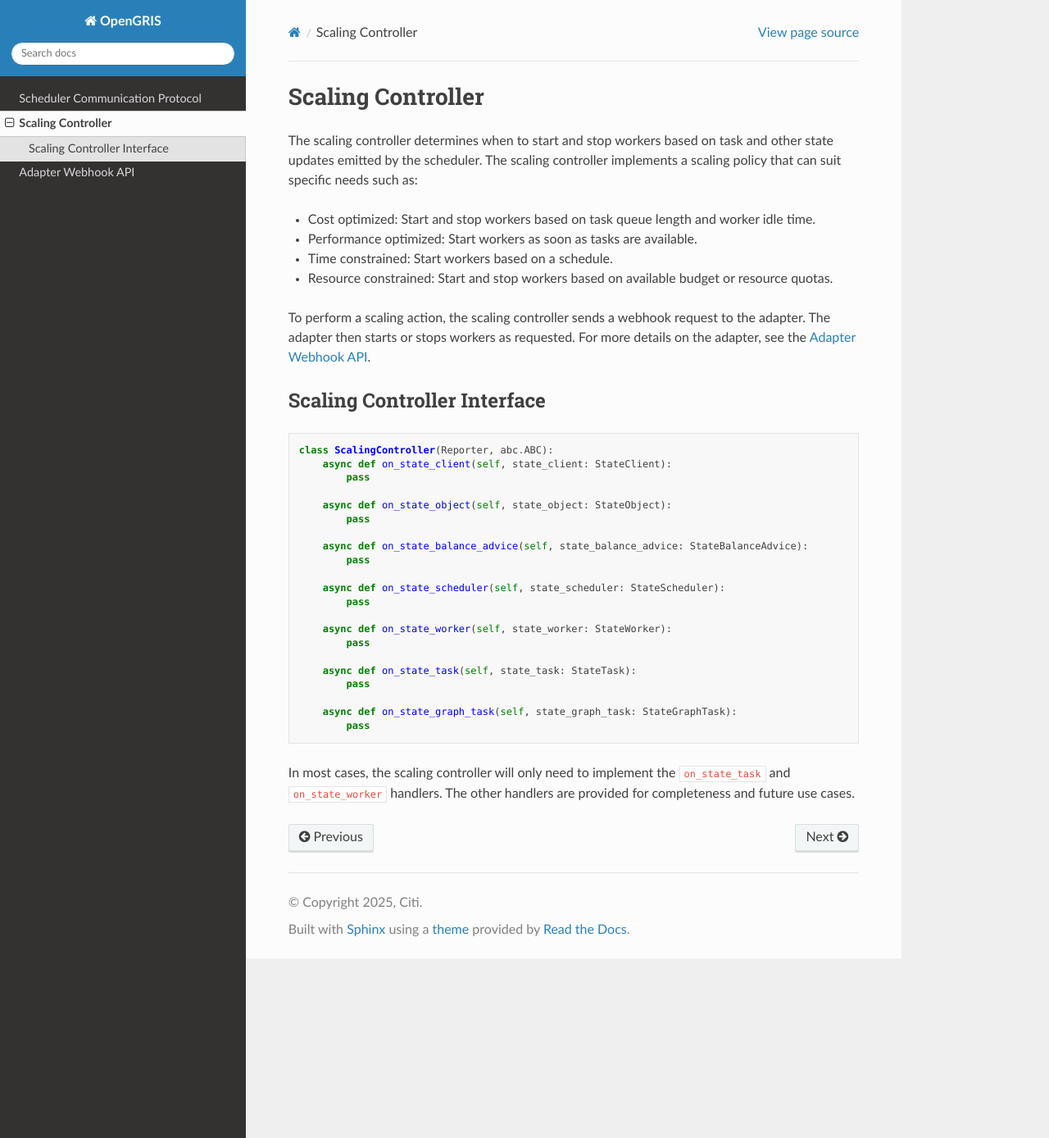
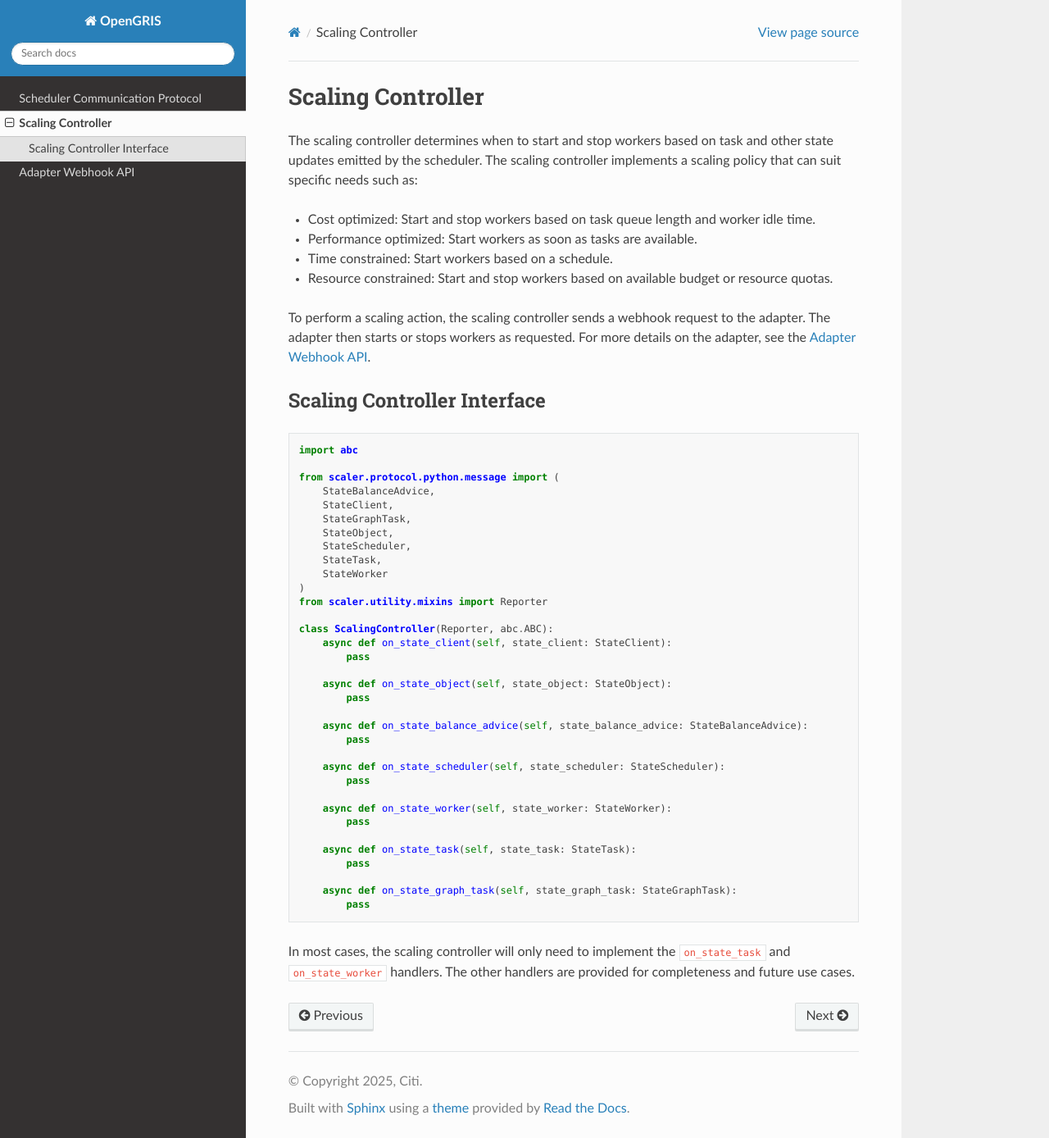
Before and after one commit to finos/opengris, a Sphinx documentation site: the page built from docs/source/adapter/scaling.rst, in a window 1280 px wide and 1388 px high. Shown: the whole window at 82% size. Built offline with Sphinx 7.4.7 and the Read the Docs theme 3.1.0, drawn with Linux system fonts in a browser that asks for light colours.

Commit message:
Add missing imports to scaling controller interface

```diff
--- a/docs/source/adapter/scaling.rst
+++ b/docs/source/adapter/scaling.rst
@@ -16,6 +16,19 @@ Scaling Controller Interface
 ----------------------------
 
 .. code-block:: python
+
+    import abc
+
+    from scaler.protocol.python.message import (
+        StateBalanceAdvice,
+        StateClient,
+        StateGraphTask,
+        StateObject,
+        StateScheduler,
+        StateTask,
+        StateWorker
+    )
+    from scaler.utility.mixins import Reporter
 
     class ScalingController(Reporter, abc.ABC):
         async def on_state_client(self, state_client: StateClient):
```
